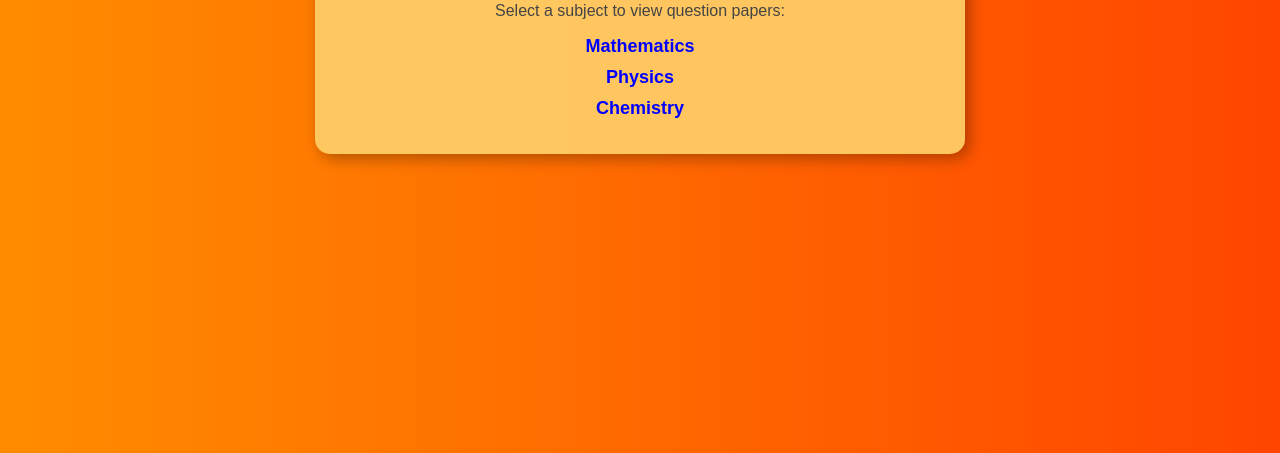
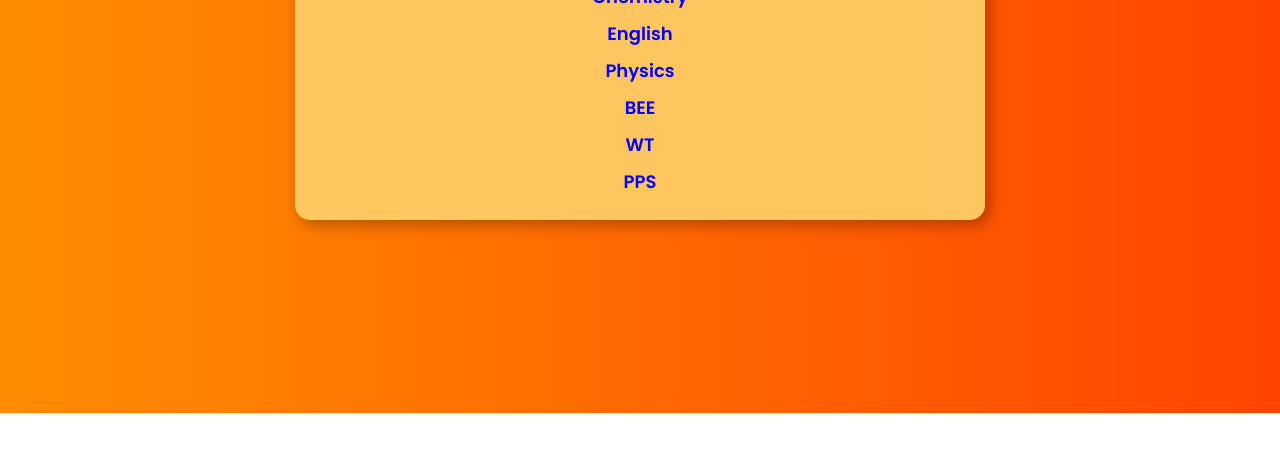
Before and after one commit to Arpi7-pareek/PYQs, a plain HTML site: page index.html in a window 1280 px wide. Shown: the part 387-840 px from the top of the page. After the commit the page ends 800 px from the top, so only its background shows below. Drawn offline with Linux system fonts and the light colour scheme; files that its build step writes are made by us from their sources.

Commit message:
Update index.html

```diff
--- a/index.html
+++ b/index.html
@@ -3,23 +3,22 @@
 <head>
     <meta charset="UTF-8">
     <meta name="viewport" content="width=device-width, initial-scale=1.0">
-    <title>PYQs - Previous Year Question Papers</title>
-    <link rel="stylesheet" href="css/style.css">
-
-    <style>
-        body { font-family: Arial, sans-serif; text-align: center; padding: 20px; }
-        h1 { color: #333; }
-        .container { max-width: 600px; margin: auto; }
-        a { display: block; margin: 10px 0; text-decoration: none; color: blue; }
-    </style>
+    <title>Previous Year Question Papers</title>
+    <link rel="stylesheet" href="style.css">
 </head>
 <body>
     <div class="container">
         <h1>Previous Year Question Papers</h1>
         <p>Select a subject to view question papers:</p>
-        <a href="papers/math.html">Mathematics</a>
-        <a href="papers/physics.html">Physics</a>
-        <a href="papers/chemistry.html">Chemistry</a>
+        <div class="subjects">
+            <a href="maths.html">Mathematics</a>
+            <a href="chemistry.html">Chemistry</a>
+            <a href="english.html">English</a>
+            <a href="physics.html">Physics</a>
+            <a href="bee.html">BEE</a>
+            <a href="wt.html">WT</a>
+            <a href="pps.html">PPS</a>
+        </div>
     </div>
 </body>
 </html>
```
